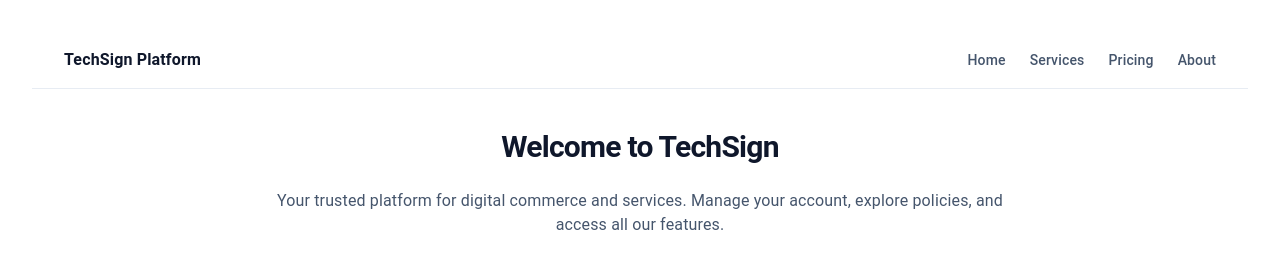
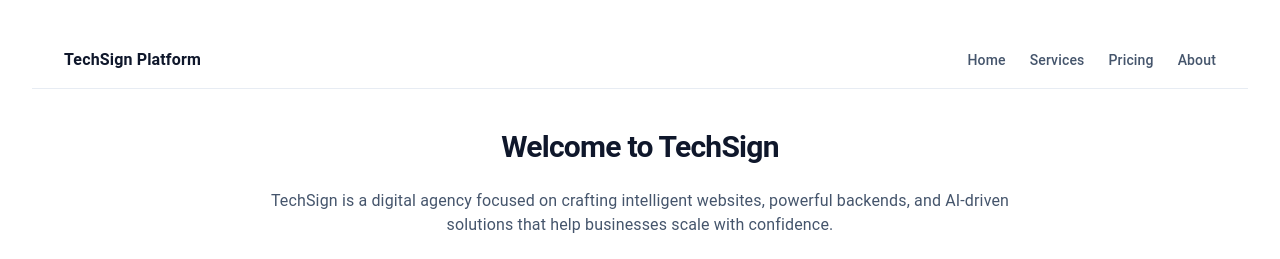
Before and after one commit to TECH-SIGN/techsign-frontend, a React (Vite) app: page / in a window 1280 px wide. Shown: the top 259 px of the page. Built offline with nearby package versions, Linux system fonts and the light colour scheme.

Commit message:
feat: title

```diff
--- a/src/pages/Home.tsx
+++ b/src/pages/Home.tsx
@@ -1,6 +1,6 @@
 import * as React from 'react'
 import { FeatureCard } from '../components/cards'
-import { FEATURE_CARDS } from '../constants'
+import { BRAND_NAME, FEATURE_CARDS } from '../constants'
 import { Button } from '../components/ui'
 
 const Home: React.FC = () => {
@@ -8,8 +8,7 @@
     <section className="space-y-6 text-center">
       <h1 className="text-3xl font-bold tracking-tight">Welcome to TechSign</h1>
       <p className="text-slate-600 max-w-3xl mx-auto">
-        Your trusted platform for digital commerce and services. Manage your account,
-        explore policies, and access all our features.
+        {BRAND_NAME} is a digital agency focused on crafting intelligent websites, powerful backends, and AI-driven solutions that help businesses scale with confidence.
       </p>
 
       <div className="mx-auto max-w-3xl">
```
